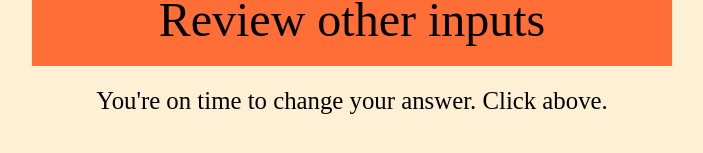
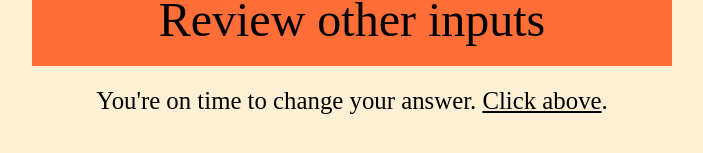
Before and after one commit to Squiffles/Forms, a React (Vite) app in the folder CLIENT/: page /success in a window 1280 px wide. Shown: the part 509-662 px from the top of the page, without its empty margins (288-991 px from the left). Built offline with nearby package versions, Linux system fonts and the light colour scheme; a web font is replaced by a local one.

Commit message:
success: underline

```diff
--- a/CLIENT/src/components/Pages/Success.tsx
+++ b/CLIENT/src/components/Pages/Success.tsx
@@ -42,7 +42,7 @@ function Success() {
                     {/* </a> */}
                 </Link>
                 <p className="mt-4 text-[calc(.5rem+1vw+.5vh)] text-justify px-[.5rem]">
-                    You're on time to change your answer. Click above.
+                    You're on time to change your answer. <u>Click above</u>.
                 </p>
             </div>
         </main>
```
